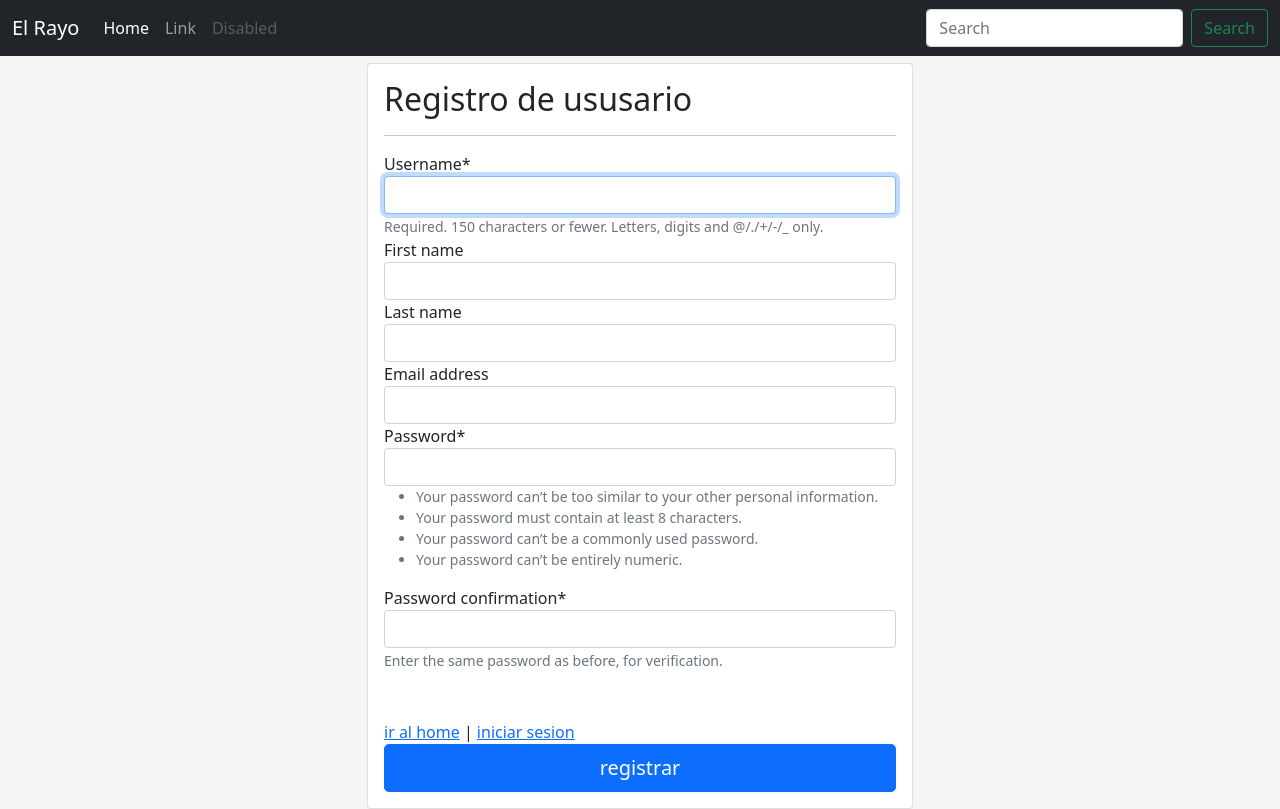
After one commit to jonkis12/Taller-Meca-nico-Rayo-Makween, a Django app: page /registro/ in a window 1280 px wide. The commit adds this page. Run offline with Django 4.2, Linux system fonts and the light colour scheme; some libraries are stand-ins or nearby versions.

Commit message:
examen_final_con_login_y_registro

```diff
--- a/Taller-Meca-nico-Rayo-Makween/TallerMecanico/TallerMecanico/settings.py
+++ b/Taller-Meca-nico-Rayo-Makween/TallerMecanico/TallerMecanico/settings.py
@@ -43,8 +43,7 @@ INSTALLED_APPS = [
     'django.contrib.staticfiles',
     'core',
     'crispy_forms',
-    'rest_auto',
-    'rest_framework',
+
 ]
 
 CRISPY_TEMPLATE_PACK = 'bootstrap4'
@@ -87,7 +86,7 @@ WSGI_APPLICATION = 'TallerMecanico.wsgi.application'
 DATABASES = {
     'default': {
         'ENGINE': 'django.db.backends.oracle',
-        'NAME': '127.0.0.1:1521/xepdb1',
+        'NAME': '127.0.0.1:1521/xe',
         'USER': 'prueba2',
         'PASSWORD': 'duoc',
         'TEST': {
--- a/Taller-Meca-nico-Rayo-Makween/TallerMecanico/TallerMecanico/urls.py
+++ b/Taller-Meca-nico-Rayo-Makween/TallerMecanico/TallerMecanico/urls.py
@@ -18,12 +18,12 @@ from django.contrib import admin
 from django.urls import path, include
 from django.conf import settings
 from django.conf.urls.static import static
-from rest_auto import views
+
 
 urlpatterns = [
     path('admin/', admin.site.urls),
     path('', include('core.urls')),
-    path('api/',include('rest_auto.urls')),
+
     path('accounts/',include('django.contrib.auth.urls')),
 
 
--- a/Taller-Meca-nico-Rayo-Makween/TallerMecanico/core/forms.py
+++ b/Taller-Meca-nico-Rayo-Makween/TallerMecanico/core/forms.py
@@ -3,6 +3,8 @@ from django import forms
 from django.forms import ModelForm
 from .models import Contacto
 from .models import Trabajo
+from django.contrib.auth.forms import UserCreationForm
+from django.contrib.auth.models import User
 
 
 class ContactoForm(ModelForm):
@@ -16,3 +18,10 @@ class TrabajoForm(ModelForm):
     class Meta:
         model = Trabajo
         fields = ['diagnostico', 'mecanico', 'fecha', 'materiales', 'img', 'categoria']
+
+
+class CustomUserCreationForm(UserCreationForm):
+
+     class Meta:
+        model = User
+        fields = ["username", "first_name", "last_name", "email", "password1", "password2"]
--- a/Taller-Meca-nico-Rayo-Makween/TallerMecanico/core/templates/core/index.html
+++ b/Taller-Meca-nico-Rayo-Makween/TallerMecanico/core/templates/core/index.html
@@ -83,9 +83,15 @@
               <li class="nav-item">
                 <a class="nav-link active"href="{% url 'logout' %}">cerrar sesion</a>
               </li>
+              <li>
+                <a href ="#">@{{ user.username}}</a>
+              </li>
               {% else %}
               <li>
                  <a href="% url 'login' %"></a>
+                </li>
+                <li>
+
                 </li>
                   {% endif %}
               <li class="nav-item">
--- /dev/null
+++ b/Taller-Meca-nico-Rayo-Makween/TallerMecanico/core/templates/registration/registro.html
@@ -0,0 +1,121 @@
+<!DOCTYPE html>
+<html lang="en">
+<head>
+    <meta charset="UTF-8">
+    <meta http-equiv="X-UA-Compatible" content="IE=edge">
+    <meta name="viewport" content="width=device-width, initial-scale=1.0">
+<!-- Bootstrap CSS -->
+
+{% load static %}
+
+<link href="{% static 'core/css/bootstrap.min.css' %}" rel="stylesheet" />
+
+<style>
+  .bd-placeholder-img {
+    font-size: 1.125rem;
+    text-anchor: middle;
+    -webkit-user-select: none;
+    -moz-user-select: none;
+    user-select: none;
+  }
+
+  @media (min-width: 768px) {
+    .bd-placeholder-img-lg {
+      font-size: 3.5rem;
+    }
+  }
+</style>
+
+<!-- Custom styles for this template -->
+<link href="{% static 'core/css/signin.css' %}" rel="stylesheet" />
+</head>
+<header>
+<nav class="navbar navbar-expand-md navbar-dark fixed-top bg-dark">
+  <div class="container-fluid">
+    <a class="navbar-brand" href="#">El Rayo</a>
+    <button
+      class="navbar-toggler"
+      type="button"
+      data-bs-toggle="collapse"
+      data-bs-target="#navbarCollapse"
+      aria-controls="navbarCollapse"
+      aria-expanded="false"
+      aria-label="Toggle navigation"
+    >
+      <span class="navbar-toggler-icon"></span>
+    </button>
+    <div class="collapse navbar-collapse" id="navbarCollapse">
+      <ul class="navbar-nav me-auto mb-2 mb-md-0">
+        <li class="nav-item">
+          <a
+            class="nav-link active"
+            aria-current="page"
+            href="{% url 'home' %}"
+            >Home</a
+          >
+        </li>
+        <li class="nav-item">
+          <a class="nav-link" href="#">Link</a>
+        </li>
+        <li class="nav-item">
+          <a class="nav-link disabled">Disabled</a>
+        </li>
+      </ul>
+      <form class="d-flex">
+        <input
+          class="form-control me-2"
+          type="search"
+          placeholder="Search"
+          aria-label="Search"
+        />
+        <button class="btn btn-outline-success" type="submit">
+          Search
+        </button>
+      </form>
+    </div>
+  </div>
+</nav>
+</header>
+
+    <title>Registro de ususario</title>
+</head>
+
+<body>
+    {% load crispy_forms_tags %}
+    <div class="container">
+        <br>
+        <br>
+        <br>
+
+        <div class="row">
+             <div class="col-12 col-md-6 offset-md-3">
+
+                <div class="card">
+                     <div class="card-body">
+                      <h2>Registro de ususario</h2>
+                      <hr>
+                      <form action="" method="post">
+
+                         {% csrf_token %}
+                         {{ form | crispy }}
+                         <br>
+                         <br>
+                         <a href="{% url 'home' %}">ir al home</a> |
+                         <a href="{% url 'login' %}">iniciar sesion</a>
+
+
+                         <input type="submit" value="registrar" class="w-100 btn btn-lg btn-primary">
+
+                      </form>
+
+
+                     </div>
+                </div>
+
+           </div>
+
+       </div>
+
+    </div>
+</body>
+</html>
--- a/Taller-Meca-nico-Rayo-Makween/TallerMecanico/core/urls.py
+++ b/Taller-Meca-nico-Rayo-Makween/TallerMecanico/core/urls.py
@@ -1,5 +1,5 @@
 from django.urls import path
-from .views import form_del2, home, form_cliente, perfil_usuario, login_admin, index2, apro_form, forms, form_mod, form_del, apro_trabajo, trabajo_mod, trabajos
+from .views import form_del2, home, form_cliente, perfil_usuario, login_admin, index2, apro_form, forms, form_mod, form_del, apro_trabajo, trabajo_mod, trabajos, registro
 
 urlpatterns = [
     path('',home,name="home"),
@@ -15,4 +15,5 @@ urlpatterns = [
     path('apro_trabajo', apro_trabajo, name="apro_trabajo"),
     path('trabajo_mod/<id>', trabajo_mod, name="trabajo_mod"),
     path('trabajos', trabajos, name="trabajos"),
+    path('registro/',registro, name="registro"),
 ]
--- a/Taller-Meca-nico-Rayo-Makween/TallerMecanico/core/views.py
+++ b/Taller-Meca-nico-Rayo-Makween/TallerMecanico/core/views.py
@@ -1,7 +1,9 @@
+from email import message
 from django.shortcuts import render, redirect
 
-from core.forms import ContactoForm, TrabajoForm
+from core.forms import ContactoForm, TrabajoForm, CustomUserCreationForm
 from .models import Contacto, Trabajo
+from django.contrib.auth import authenticate, login
 
 # Create your views here.
 
@@ -127,3 +129,20 @@ def trabajos(request):
 
 
     return render(request, 'core/trabajos.html', datos)
+
+
+def registro(request):
+    data = {
+        'form' : CustomUserCreationForm()
+    }
+
+    if request.method == 'POST':
+        formulario = CustomUserCreationForm(data=request.POST)
+        if formulario.is_valid():
+            formulario.save()
+
+            user = authenticate(username=formulario.cleaned_data["username"],password=formulario.cleaned_data["password1"])
+            login(request, user)
+            return redirect(to="home")
+        data["form"] = formulario
+    return render(request, 'registration/registro.html', data)
--- a/Taller-Meca-nico-Rayo-Makween/TallerMecanico/rest_auto/admin.py
+++ /dev/null
@@ -1,3 +0,0 @@
-from django.contrib import admin
-
-# Register your models here.
--- a/Taller-Meca-nico-Rayo-Makween/TallerMecanico/rest_auto/apps.py
+++ /dev/null
@@ -1,6 +0,0 @@
-from django.apps import AppConfig
-
-
-class RestAutoConfig(AppConfig):
-    default_auto_field = 'django.db.models.BigAutoField'
-    name = 'rest_auto'
--- a/Taller-Meca-nico-Rayo-Makween/TallerMecanico/rest_auto/models.py
+++ /dev/null
@@ -1,3 +0,0 @@
-from django.db import models
-
-# Create your models here.
--- a/Taller-Meca-nico-Rayo-Makween/TallerMecanico/rest_auto/tests.py
+++ /dev/null
@@ -1,3 +0,0 @@
-from django.test import TestCase
-
-# Create your tests here.
```
Also changed, not shown: Taller-Meca-nico-Rayo-Makween/TallerMecanico/core/templates/registration/login.html (+19 -47 lines), Taller-Meca-nico-Rayo-Makween/TallerMecanico/rest_auto/serializers.py (deleted, +0 -7 lines), Taller-Meca-nico-Rayo-Makween/TallerMecanico/rest_auto/urls.py (deleted, +0 -29 lines), Taller-Meca-nico-Rayo-Makween/TallerMecanico/rest_auto/views.py (deleted, +0 -74 lines), Taller-Meca-nico-Rayo-Makween/TallerMecanico/rest_auto/__init__.py (deleted), Taller-Meca-nico-Rayo-Makween/TallerMecanico/rest_auto/migrations/__init__.py (deleted).
